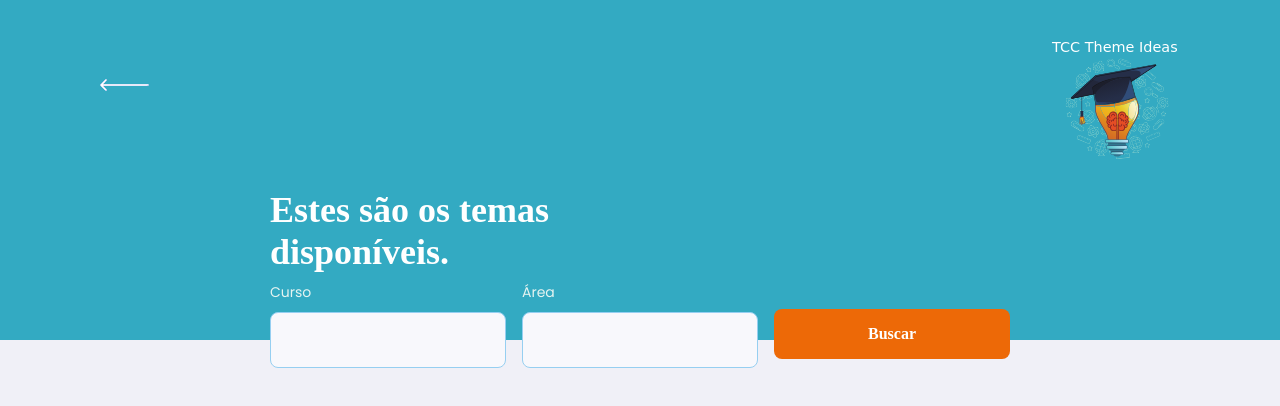
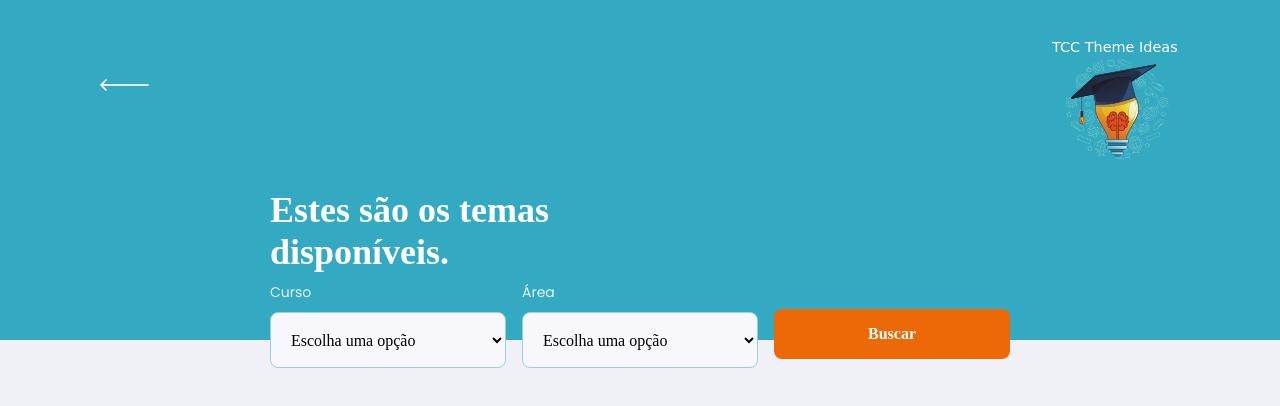
Before and after one commit to amorimmaria/TCC-Theme-Ideas, a React (Create React App) app in the folder packages/web/: page /search in a window 1280 px wide. Shown: the top 406 px of the page. Built offline with nearby package versions, Linux system fonts and the light colour scheme.

Commit message:
Update na pagina de busca

```diff
--- a/packages/web/src/components/Select/index.tsx
+++ b/packages/web/src/components/Select/index.tsx
@@ -16,6 +16,7 @@ const Select: React.FC<SelectProps> = ({label, name, options, ...rest}) => {
     <div className="select-block">
       <label htmlFor={name}>{label}</label>
       <select id={name} {...rest}>
+      <option value="" disabled hidden>Escolha uma opção</option>
         {options.map(option => {
           return <option value={option.value}>{option.label}</option>
         })}
--- a/packages/web/src/pages/SearchTheme/index.tsx
+++ b/packages/web/src/pages/SearchTheme/index.tsx
@@ -1,7 +1,7 @@
 import React, { FormEvent, useState } from 'react';
 import Input from '../../components/Input';
 import PageHeader from '../../components/PageHeader';
-//import Select from '../../components/Select';
+import Select from '../../components/Select';
 //import api from '../../service/api';
 
 
@@ -36,19 +36,37 @@ function SearchTheme(){
     <div id="page-search" className="container">
       <PageHeader title="Estes são os temas disponíveis.">
         <form  id="search-themes" onSubmit={searchThemes}>
-          <Input
+          <Select
             name="curso"
             label="Curso"
             value={curso}
             onChange= {(e) => {setCurso(e.target.value)}}
+            options={[
+              {value: 'Sistemas de Informação', label:'Sistemas de Informação'},
+              {value: 'Ciência da Computação', label:'Computação de Informação'},
+              {value: 'Ciências e Tecnologias', label:'Ciências de Informação'},
+              {value: 'Design', label:'Design'},
+              {value: 'Engenharia de Computação', label:'Engenharia de Computação'},
+              {value: 'Engenharia de Software', label:'Engenharia de Software'},
+              {value: 'Matemática', label:'Matemática'},
+            ]}
 
           />
-          <Input
+          <Select
             name="area"
             label="Área"
             value={area}
             onChange= {(e) => {setArea(e.target.value)}}
+            options={[
+              {value: 'Iot', label:'IoT'},
+              {value: 'Segurança', label:'Segurança'},
+              {value: 'Banco de Dados', label:'Banco de Dados'},
+              {value: 'Desenvolvimento', label:'Desenvolvimento'},
+              {value: 'Engenharia de Software', label:'Engenharia de Software'},
+              {value: 'Inteligência Artificial', label:'Inteligência Artificial'},
+              {value: 'Ciência de Dados', label:'Ciência de Dados'},
 
+            ]}
           />
 
           <button type="submit">
```
